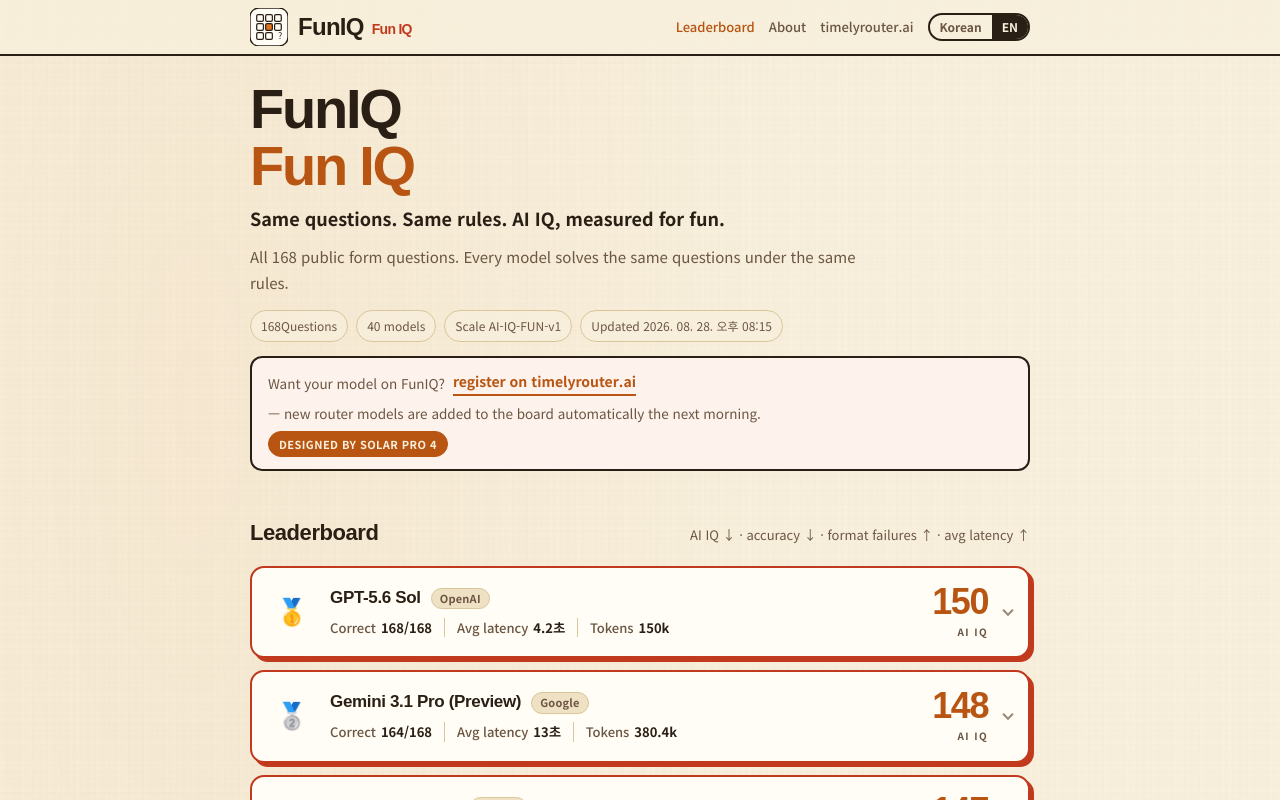
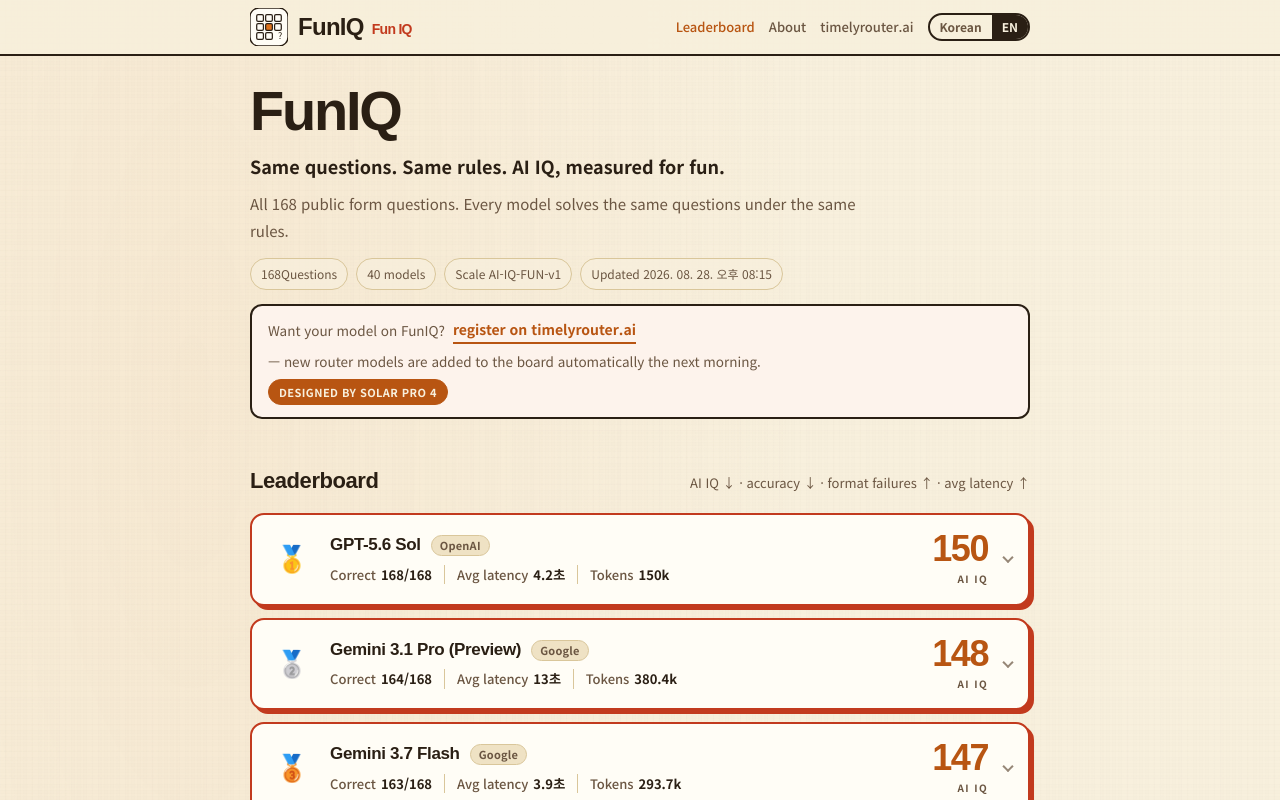
Before and after one commit to hunkim/llm-fun-iq, a Next.js app: page / in a window 1280 px wide. Shown: the top 800 px of the page. Built offline with nearby package versions, Linux system fonts and the light colour scheme.

Commit message:
Collapse FunIQ hero title to a single line.

```diff
--- a/app/globals.css
+++ b/app/globals.css
@@ -133,13 +133,8 @@
   font-size: clamp(32px, 7vw, 56px);
   font-weight: 900;
   letter-spacing: -0.04em;
-  line-height: 1.02;
+  line-height: 1.1;
   margin: 0 0 10px;
-}
-
-.hero h1 span {
-  display: block;
-  color: var(--color-tiger-deep);
 }
 
 .tagline {
--- a/app/page.tsx
+++ b/app/page.tsx
@@ -128,10 +128,7 @@
   return (
     <main>
       <section className="hero">
-        <h1>
-          FunIQ
-          <span>{t("siteNameKo")}</span>
-        </h1>
+        <h1>FunIQ</h1>
         <p className="tagline">{t("tagline")}</p>
         <p className="lede">{t("heroSub")}</p>
         <div className="meta-row">
```
